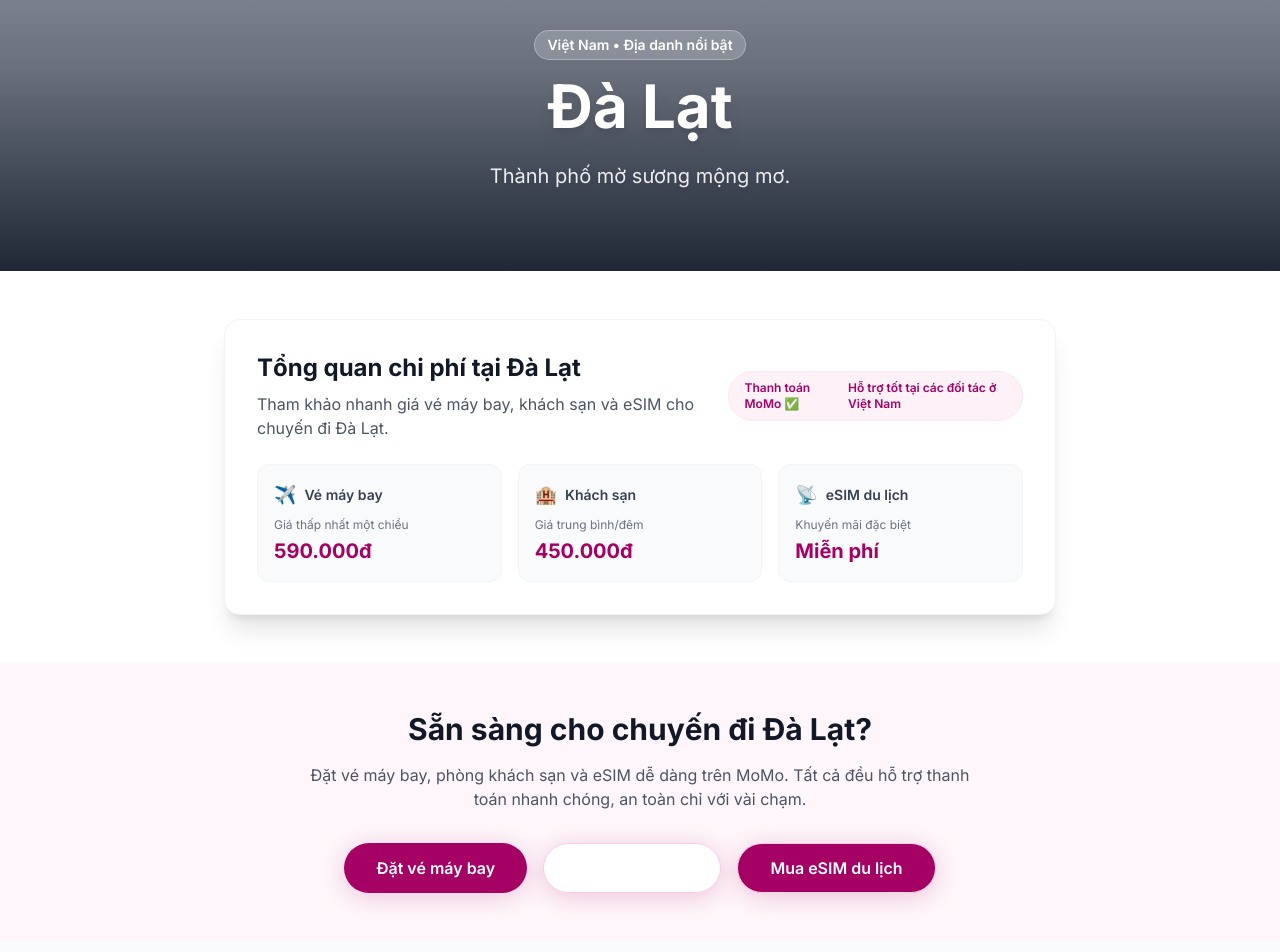
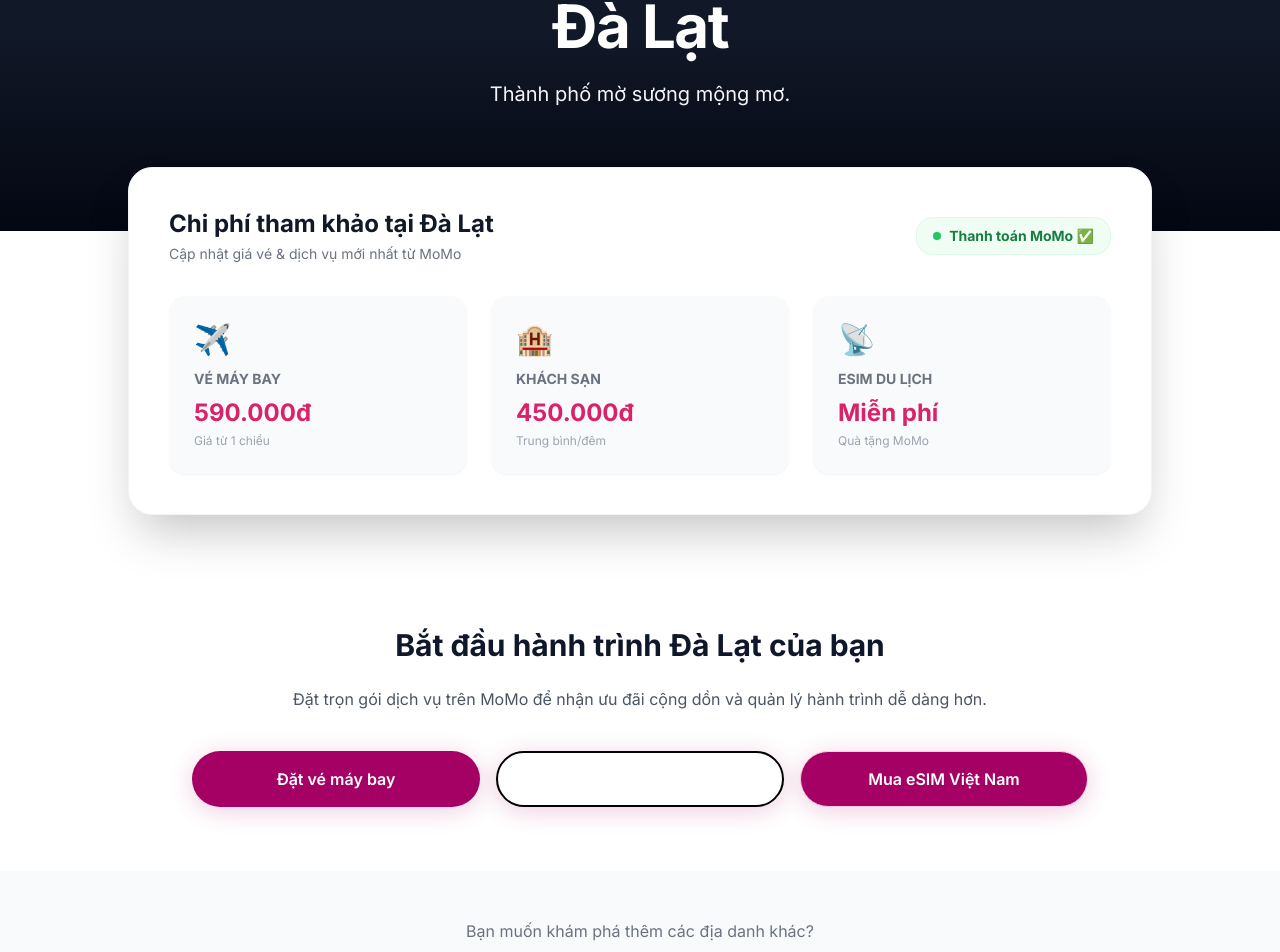
Before and after one commit to vanhien26/momo-travel, a Next.js app: page /diem-den/viet-nam/da-lat in a window 1280 px wide. Shown: the part 279-1231 px from the top of the page. Built offline with nearby package versions, Linux system fonts and the light colour scheme.

Commit message:
Enhance SEO and UI for location detail pages
Refactor metadata generation and improve SEO for location pages. Update UI elements for better user experience.

```diff
--- a/src/app/diem-den/[countrySlug]/[locationSlug]/page.tsx
+++ b/src/app/diem-den/[countrySlug]/[locationSlug]/page.tsx
@@ -12,6 +12,7 @@ interface PageProps {
     };
 }
 
+// Cố định tham số để Next.js build Static Pages chính xác
 export function generateStaticParams() {
     return COUNTRIES.flatMap((country) =>
         country.locations.map((loc) => ({
@@ -21,9 +22,11 @@ export function generateStaticParams() {
     );
 }
 
+// Tối ưu SEO cho từng địa danh
 export async function generateMetadata({ params }: PageProps): Promise<Metadata> {
-    const country = COUNTRIES.find((c) => c.slug === params.countrySlug);
-    const location = country?.locations.find((l) => l.slug === params.locationSlug);
+    const { countrySlug, locationSlug } = params;
+    const country = COUNTRIES.find((c) => c.slug === countrySlug);
+    const location = country?.locations.find((l) => l.slug === locationSlug);
 
     if (!country || !location) {
         return {
@@ -33,18 +36,19 @@ export async function generateMetadata({ params }: PageProps): Promise<Metadata>
 
     return {
         title: `Du lịch ${location.name}, ${country.name} - Giá vé & khách sạn | MoMo Travel`,
-        description: `${location.description} Tham khảo giá vé máy bay, khách sạn và eSIM cho chuyến đi ${location.name}.`,
+        description: `${location.description} Tham khảo giá vé máy bay từ ${location.flightPrice.toLocaleString('vi-VN')}đ, khách sạn và eSIM cho chuyến đi ${location.name} tại MoMo.`,
         openGraph: {
-            title: `Du lịch ${location.name}, ${country.name} - MoMo Travel`,
-            description: `${location.description}`,
+            title: `Kinh nghiệm du lịch ${location.name} tự túc - MoMo Travel`,
+            description: location.description,
             images: [location.image || country.heroImage],
         },
     };
 }
 
 export default function LocationDetailPage({ params }: PageProps) {
-    const country = COUNTRIES.find((c) => c.slug === params.countrySlug);
-    const location = country?.locations.find((l) => l.slug === params.locationSlug);
+    const { countrySlug, locationSlug } = params;
+    const country = COUNTRIES.find((c) => c.slug === countrySlug);
+    const location = country?.locations.find((l) => l.slug === locationSlug);
 
     if (!country || !location) {
         notFound();
@@ -60,159 +64,133 @@ export default function LocationDetailPage({ params }: PageProps) {
     const hasEsim = typeof location.eSimPrice === 'number' && location.eSimPrice >= 0;
 
     return (
-        <main className="overflow-x-hidden">
-            {/* Breadcrumb */}
-            <nav className="bg-[var(--bg-secondary)] border-b border-gray-200 dark:border-gray-800">
-                <div className="container-content py-3 text-sm text-[var(--text-secondary)] flex flex-wrap items-center gap-1">
+        <main className="overflow-x-hidden bg-white dark:bg-gray-950">
+            {/* Breadcrumb - Tối ưu SEO Silo */}
+            <nav className="bg-gray-50 dark:bg-gray-900 border-b border-gray-200 dark:border-gray-800">
+                <div className="container mx-auto px-4 py-3 text-sm text-gray-600 dark:text-gray-400 flex flex-wrap items-center gap-1">
                     {breadcrumbs.map((item, idx) => (
                         <span key={item.href} className="flex items-center gap-1">
                             {idx < breadcrumbs.length - 1 ? (
-                                <Link href={item.href} className="hover:text-momo-600 dark:hover:text-momo-400">
+                                <Link href={item.href} className="hover:text-momo-600 transition-colors">
                                     {item.name}
                                 </Link>
                             ) : (
-                                <span className="font-semibold text-[var(--text-primary)]">{item.name}</span>
+                                <span className="font-semibold text-gray-900 dark:text-white">{item.name}</span>
                             )}
-                            {idx < breadcrumbs.length - 1 && <span>/</span>}
+                            {idx < breadcrumbs.length - 1 && <span className="mx-1">/</span>}
                         </span>
                     ))}
                 </div>
             </nav>
 
-            {/* 1. Hero & Intro Section */}
-            <section className="relative min-h-[60vh] flex items-center bg-gray-900 overflow-hidden">
+            {/* 1. Hero Section - Antigravity Design */}
+            <section className="relative min-h-[50vh] flex items-center bg-gray-900 overflow-hidden">
                 <div
-                    className="absolute inset-0 z-0 bg-cover bg-center opacity-70"
-                    style={{ backgroundImage: `url('${location.image || country.heroImage}')`, backgroundColor: '#e2e8f0' }}
+                    className="absolute inset-0 z-0 bg-cover bg-center opacity-60 scale-105"
+                    style={{ backgroundImage: `url('${location.image}')` }}
                 />
-                <div className="absolute inset-0 z-10 bg-gradient-to-t from-gray-900 via-gray-900/40 to-transparent" />
+                <div className="absolute inset-0 z-10 bg-gradient-to-t from-gray-950 via-gray-900/40 to-transparent" />
 
-                <div className="relative z-20 container-content max-w-4xl text-center pt-20">
-                    <span className="inline-block py-1 px-3 rounded-full bg-white/20 backdrop-blur-md text-white border border-white/30 text-sm font-semibold mb-4">
-                        {country.name} • Địa danh nổi bật
+                <div className="relative z-20 container mx-auto px-4 text-center">
+                    <span className="inline-block py-1 px-4 rounded-full bg-momo-600 text-white text-xs font-bold uppercase tracking-wider mb-4 shadow-lg">
+                        Khám phá {country.name}
                     </span>
-                    <h1 className="text-4xl sm:text-5xl md:text-6xl font-extrabold text-white mb-6 drop-shadow-lg">
+                    <h1 className="text-4xl md:text-6xl font-black text-white mb-6 tracking-tight">
                         {location.name}
                     </h1>
-                    <p className="text-xl text-white/90 drop-shadow-md max-w-2xl mx-auto leading-relaxed">
+                    <p className="text-lg md:text-xl text-gray-100 max-w-2xl mx-auto leading-relaxed drop-shadow-md">
                         {location.description}
                     </p>
                 </div>
             </section>
 
-            {/* 2. Bảng tóm tắt giá & MoMo Payment */}
-            <section className="bg-white dark:bg-gray-900 py-12 -mt-10 relative z-30">
-                <div className="max-w-4xl mx-auto px-4 sm:px-6 lg:px-8">
-                    <div className="bg-white dark:bg-gray-800 rounded-2xl shadow-xl p-8 border border-gray-100 dark:border-gray-700">
-                        <div className="flex flex-col md:flex-row md:items-center md:justify-between gap-6 mb-6">
+            {/* 2. Quick Info Card - Tổng quan chi phí */}
+            <section className="relative z-30 -mt-16 pb-12">
+                <div className="container mx-auto px-4">
+                    <div className="max-w-5xl mx-auto bg-white dark:bg-gray-800 rounded-3xl shadow-2xl p-6 md:p-10 border border-gray-100 dark:border-gray-700">
+                        <div className="flex flex-col md:flex-row justify-between items-start md:items-center mb-8 gap-4">
                             <div>
-                                <h2 className="text-2xl font-bold text-gray-900 dark:text-white mb-2">
-                                    Tổng quan chi phí tại {location.name}
+                                <h2 className="text-2xl font-bold text-gray-900 dark:text-white">
+                                    Chi phí tham khảo tại {location.name}
                                 </h2>
-                                <p className="text-gray-600 dark:text-gray-300">
-                                    Tham khảo nhanh giá vé máy bay, khách sạn và eSIM cho chuyến đi {location.name}.
-                                </p>
+                                <p className="text-gray-500 text-sm mt-1">Cập nhật giá vé & dịch vụ mới nhất từ MoMo</p>
                             </div>
-                            {country.supportsMoMoPayment && country.isAsia && (
-                                <div className="inline-flex items-center gap-2 rounded-full bg-momo-50 dark:bg-momo-900/40 px-4 py-2 text-xs font-semibold text-momo-700 dark:text-momo-300 border border-momo-100 dark:border-momo-800">
-                                    <span>Thanh toán MoMo ✅</span>
-                                    <span className="hidden sm:inline">Hỗ trợ tốt tại các đối tác ở {country.name}</span>
+                            {country.supportsMoMoPayment && (
+                                <div className="flex items-center gap-2 bg-green-50 dark:bg-green-900/20 text-green-700 dark:text-green-400 px-4 py-2 rounded-2xl border border-green-100 dark:border-green-800 text-sm font-bold">
+                                    <span className="flex h-2 w-2 rounded-full bg-green-500 animate-pulse"></span>
+                                    Thanh toán MoMo ✅
                                 </div>
                             )}
                         </div>
 
-                        <div className="grid gap-4 sm:grid-cols-3">
-                            <div className="p-4 rounded-xl bg-gray-50 dark:bg-gray-900/40 border border-gray-100 dark:border-gray-700">
-                                <div className="flex items-center gap-2 mb-2">
-                                    <span className="text-lg">✈️</span>
-                                    <span className="text-sm font-semibold text-gray-700 dark:text-gray-200">
-                                        Vé máy bay
-                                    </span>
-                                </div>
-                                <p className="text-xs text-gray-500 dark:text-gray-400 mb-1">
-                                    Giá thấp nhất một chiều
-                                </p>
-                                <p className="text-xl font-extrabold text-momo-700">
+                        <div className="grid grid-cols-1 md:grid-cols-3 gap-6">
+                            {/* Flight */}
+                            <div className="group p-6 rounded-2xl bg-gray-50 dark:bg-gray-900 border border-transparent hover:border-momo-200 transition-all shadow-sm">
+                                <div className="text-3xl mb-3 group-hover:scale-110 transition-transform inline-block">✈️</div>
+                                <h3 className="text-sm font-bold text-gray-500 uppercase">Vé máy bay</h3>
+                                <p className="text-2xl font-black text-momo-600 mt-2">
                                     {location.flightPrice.toLocaleString('vi-VN')}đ
                                 </p>
+                                <p className="text-xs text-gray-400 mt-1">Giá từ 1 chiều</p>
                             </div>
 
-                            <div className="p-4 rounded-xl bg-gray-50 dark:bg-gray-900/40 border border-gray-100 dark:border-gray-700">
-                                <div className="flex items-center gap-2 mb-2">
-                                    <span className="text-lg">🏨</span>
-                                    <span className="text-sm font-semibold text-gray-700 dark:text-gray-200">
-                                        Khách sạn
-                                    </span>
-                                </div>
-                                <p className="text-xs text-gray-500 dark:text-gray-400 mb-1">
-                                    Giá trung bình/đêm
-                                </p>
-                                <p className="text-xl font-extrabold text-momo-700">
+                            {/* Hotel */}
+                            <div className="group p-6 rounded-2xl bg-gray-50 dark:bg-gray-900 border border-transparent hover:border-momo-200 transition-all shadow-sm">
+                                <div className="text-3xl mb-3 group-hover:scale-110 transition-transform inline-block">🏨</div>
+                                <h3 className="text-sm font-bold text-gray-500 uppercase">Khách sạn</h3>
+                                <p className="text-2xl font-black text-momo-600 mt-2">
                                     {location.hotelPrice.toLocaleString('vi-VN')}đ
                                 </p>
+                                <p className="text-xs text-gray-400 mt-1">Trung bình/đêm</p>
                             </div>
 
-                            {hasEsim && (
-                                <div className="p-4 rounded-xl bg-gray-50 dark:bg-gray-900/40 border border-gray-100 dark:border-gray-700">
-                                    <div className="flex items-center gap-2 mb-2">
-                                        <span className="text-lg">📡</span>
-                                        <span className="text-sm font-semibold text-gray-700 dark:text-gray-200">
-                                            eSIM du lịch
-                                        </span>
-                                    </div>
-                                    <p className="text-xs text-gray-500 dark:text-gray-400 mb-1">
-                                        {location.eSimPrice === 0 ? 'Khuyến mãi đặc biệt' : 'Giá thấp nhất'}
-                                    </p>
-                                    <p className="text-xl font-extrabold text-momo-700">
-                                        {location.eSimPrice === 0
-                                            ? 'Miễn phí'
-                                            : `${location.eSimPrice.toLocaleString('vi-VN')}đ`}
-                                    </p>
-                                </div>
-                            )}
+                            {/* eSIM */}
+                            <div className="group p-6 rounded-2xl bg-gray-50 dark:bg-gray-900 border border-transparent hover:border-momo-200 transition-all shadow-sm">
+                                <div className="text-3xl mb-3 group-hover:scale-110 transition-transform inline-block">📡</div>
+                                <h3 className="text-sm font-bold text-gray-500 uppercase">eSIM Du lịch</h3>
+                                <p className="text-2xl font-black text-momo-600 mt-2">
+                                    {location.eSimPrice === 0 ? 'Miễn phí' : `${location.eSimPrice.toLocaleString('vi-VN')}đ`}
+                                </p>
+                                <p className="text-xs text-gray-400 mt-1">{location.eSimPrice === 0 ? 'Quà tặng MoMo' : 'Nhận mã ngay'}</p>
+                            </div>
                         </div>
                     </div>
                 </div>
             </section>
 
-            {/* 3. CTA đặt vé & khách sạn */}
-            <section className="py-12 bg-momo-50/60 dark:bg-gray-900/60">
-                <div className="max-w-4xl mx-auto px-4 sm:px-6 lg:px-8 text-center">
-                    <h2 className="text-2xl sm:text-3xl font-bold text-gray-900 dark:text-white mb-4">
-                        Sẵn sàng cho chuyến đi {location.name}?
-                    </h2>
-                    <p className="text-gray-600 dark:text-gray-300 mb-8 max-w-2xl mx-auto">
-                        Đặt vé máy bay, phòng khách sạn và eSIM dễ dàng trên MoMo. Tất cả đều hỗ trợ thanh toán
-                        nhanh chóng, an toàn chỉ với vài chạm.
+            {/* 3. Conversion Section - Combo Tiết Kiệm */}
+            <section className="py-16 container mx-auto px-4">
+                <div className="max-w-4xl mx-auto text-center">
+                    <h2 className="text-3xl font-bold mb-6">Bắt đầu hành trình {location.name} của bạn</h2>
+                    <p className="text-gray-600 dark:text-gray-400 mb-10">
+                        Đặt trọn gói dịch vụ trên MoMo để nhận ưu đãi cộng dồn và quản lý hành trình dễ dàng hơn.
                     </p>
-                    <div className="flex flex-wrap justify-center gap-4">
-                        <Button href="/ve-may-bay" className="bg-momo-600 hover:bg-momo-700 text-white px-8 py-3">
+                    <div className="grid grid-cols-1 sm:grid-cols-2 lg:grid-cols-3 gap-4">
+                        <Button href="/ve-may-bay" className="w-full h-14 rounded-2xl font-bold bg-momo-600 hover:bg-momo-700 text-white transition-all shadow-lg">
                             Đặt vé máy bay
                         </Button>
-                        <Button href="/khach-san" className="bg-white text-momo-700 border border-momo-200 px-8 py-3">
+                        <Button href={`/khach-san/${country.slug}/${location.slug}`} className="w-full h-14 rounded-2xl font-bold bg-white text-black border-2 border-black hover:bg-gray-50 transition-all">
                             Tìm khách sạn
                         </Button>
                         {hasEsim && (
-                            <Button href="/esim" className="bg-momo-100 text-momo-800 border border-momo-200 px-8 py-3">
-                                Mua eSIM du lịch
+                            <Button href={`/esim/${country.slug}`} className="w-full h-14 rounded-2xl font-bold bg-momo-100 text-momo-700 border border-momo-200 hover:bg-momo-200 transition-all">
+                                Mua eSIM {country.name}
                             </Button>
                         )}
                     </div>
                 </div>
             </section>
 
-            {/* 4. Link ngược về hub quốc gia để tăng internal link */}
-            <section className="py-10 bg-[var(--bg-secondary)]">
-                <div className="container-content text-center">
-                    <p className="text-[var(--text-secondary)] mb-4">
-                        Muốn xem thêm nhiều gợi ý khác tại {country.name}?
-                    </p>
-                    <Button
+            {/* 4. Cross-linking - Quay lại hub quốc gia */}
+            <section className="py-12 bg-gray-50 dark:bg-gray-900">
+                <div className="container mx-auto px-4 text-center">
+                    <p className="text-gray-500 mb-6">Bạn muốn khám phá thêm các địa danh khác?</p>
+                    <Link
                         href={`/diem-den/${country.slug}`}
-                        className="bg-momo-600 hover:bg-momo-700 text-white font-bold py-3 px-8 rounded-full"
+                        className="inline-flex items-center gap-2 font-bold text-momo-600 hover:underline"
                     >
-                        Quay lại hub {country.name}
-                    </Button>
+                        ← Xem tất cả điểm đến tại {country.name}
+                    </Link>
                 </div>
             </section>
 
```
